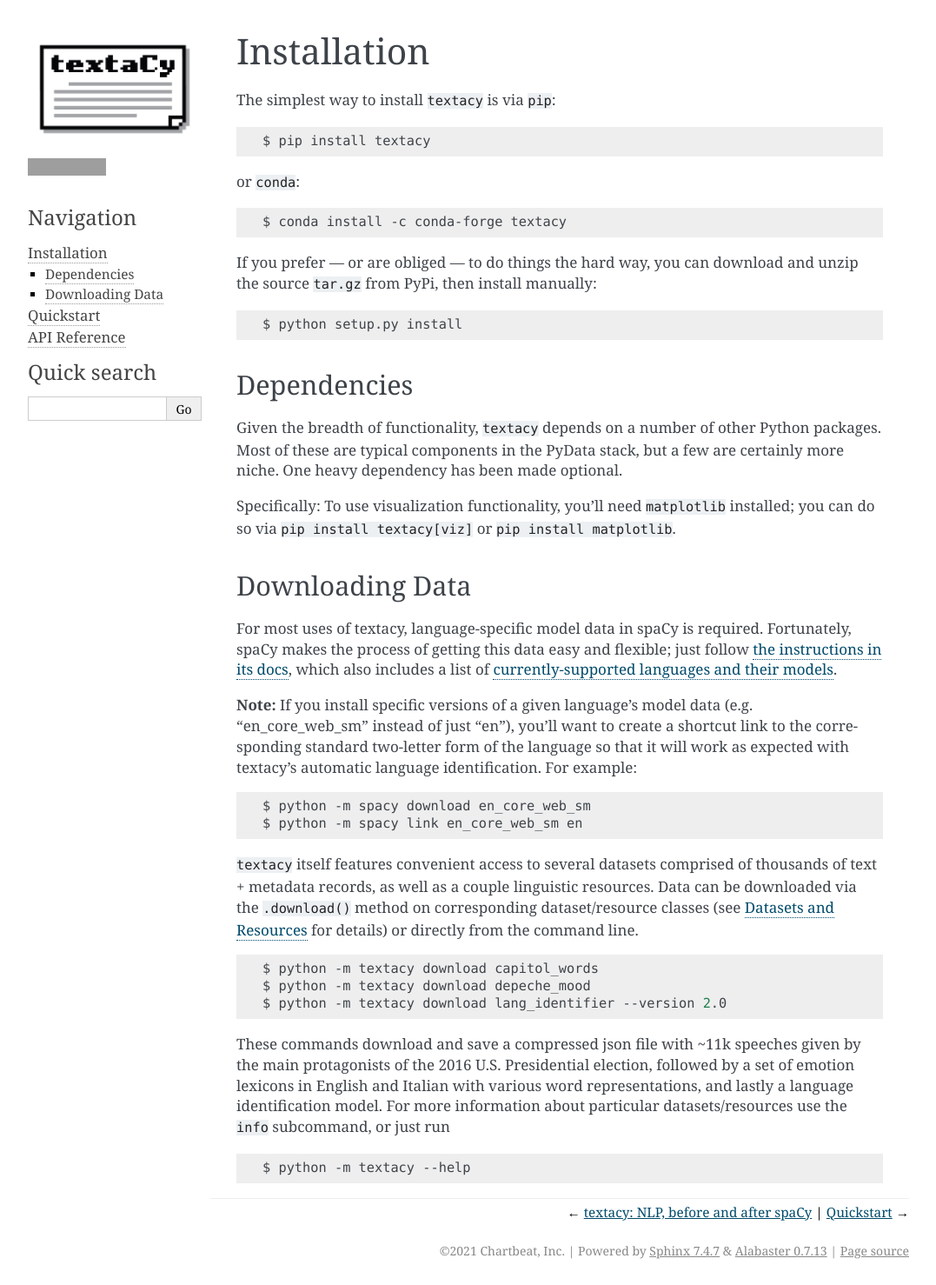
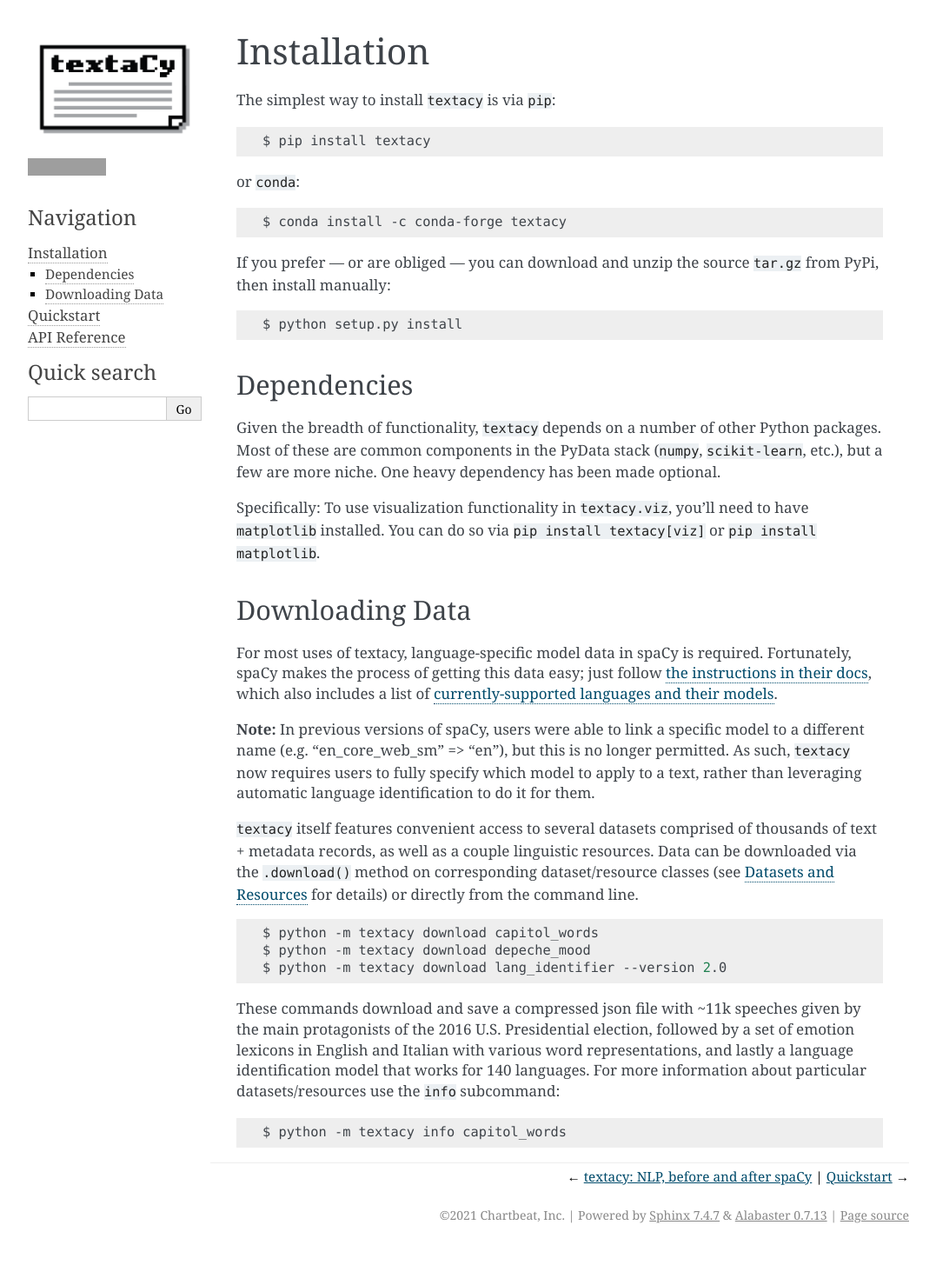
Before and after one commit to chartbeat-labs/textacy, a Sphinx documentation site: the page built from docs/source/installation.md, in a window 1280 px wide. Shown: the whole page at 87% size, without its empty margins (106-1183 px from the left). Built offline with Sphinx 7.4.7, drawn with Linux system fonts in a browser that asks for light colours; after the commit the page ends 1437 px from its top, so only the background shows below that; grey boxes are pictures that could not be loaded.

Commit message:
Update installation guide

````diff
--- a/docs/source/installation.md
+++ b/docs/source/installation.md
@@ -12,7 +12,7 @@ or `conda`:
 $ conda install -c conda-forge textacy
 ```
 
-If you prefer --- or are obliged --- to do things the hard way, you can download and unzip the source `tar.gz` from  PyPi, then install manually:
+If you prefer --- or are obliged --- you can download and unzip the source `tar.gz` from  PyPi, then install manually:
 
 ```zsh
 $ python setup.py install
@@ -21,21 +21,16 @@ $ python setup.py install
 Dependencies
 ------------
 
-Given the breadth of functionality, `textacy` depends on a number of other Python packages. Most of these are typical components in the PyData stack, but a few are certainly more niche. One heavy dependency has been made optional.
+Given the breadth of functionality, `textacy` depends on a number of other Python packages. Most of these are common components in the PyData stack (`numpy`, `scikit-learn`, etc.), but a few are more niche. One heavy dependency has been made optional.
 
-Specifically: To use visualization functionality, you'll need `matplotlib` installed; you can do so via `pip install textacy[viz]` or `pip install matplotlib`.
+Specifically: To use visualization functionality in `textacy.viz`, you'll need to have `matplotlib` installed. You can do so via `pip install textacy[viz]` or `pip install matplotlib`.
 
 Downloading Data
 ----------------
 
-For most uses of textacy, language-specific model data in spaCy is required. Fortunately, spaCy makes the process of getting this data easy and flexible; just follow [the instructions in its docs](https://spacy.io/docs/usage/models), which also includes a list of [currently-supported languages and their models](https://spacy.io/usage/models#section-available).
+For most uses of textacy, language-specific model data in spaCy is required. Fortunately, spaCy makes the process of getting this data easy; just follow [the instructions in their docs](https://spacy.io/docs/usage/models), which also includes a list of [currently-supported languages and their models](https://spacy.io/usage/models#languages).
 
-**Note:** If you install specific versions of a given language's model data (e.g. "en_core_web_sm" instead of just "en"), you'll want to create a shortcut link to the corresponding standard two-letter form of the language so that it will work as expected with textacy's automatic language identification. For example:
-
-```zsh
-$ python -m spacy download en_core_web_sm
-$ python -m spacy link en_core_web_sm en
-```
+**Note:** In previous versions of spaCy, users were able to link a specific model to a different name (e.g. "en_core_web_sm" => "en"), but this is no longer permitted. As such, `textacy` now requires users to fully specify which model to apply to a text, rather than leveraging automatic language identification to do it for them.
 
 `textacy` itself features convenient access to several datasets comprised of thousands of text + metadata records, as well as a couple linguistic resources. Data can be downloaded via the `.download()` method on corresponding dataset/resource classes (see [Datasets and Resources](api_reference/datasets_resources) for details) or directly from the command line.
 
@@ -45,8 +40,8 @@ $ python -m textacy download depeche_mood
 $ python -m textacy download lang_identifier --version 2.0
 ```
 
-These commands download and save a compressed json file with ~11k speeches given by the main protagonists of the 2016 U.S. Presidential election, followed by a set of emotion lexicons in English and Italian with various word representations, and lastly a language identification model. For more information about particular datasets/resources use the `info` subcommand, or just run
+These commands download and save a compressed json file with ~11k speeches given by the main protagonists of the 2016 U.S. Presidential election, followed by a set of emotion lexicons in English and Italian with various word representations, and lastly a language identification model that works for 140 languages. For more information about particular datasets/resources use the `info` subcommand:
 
 ```zsh
-$ python -m textacy --help
+$ python -m textacy info capitol_words
 ```
````
